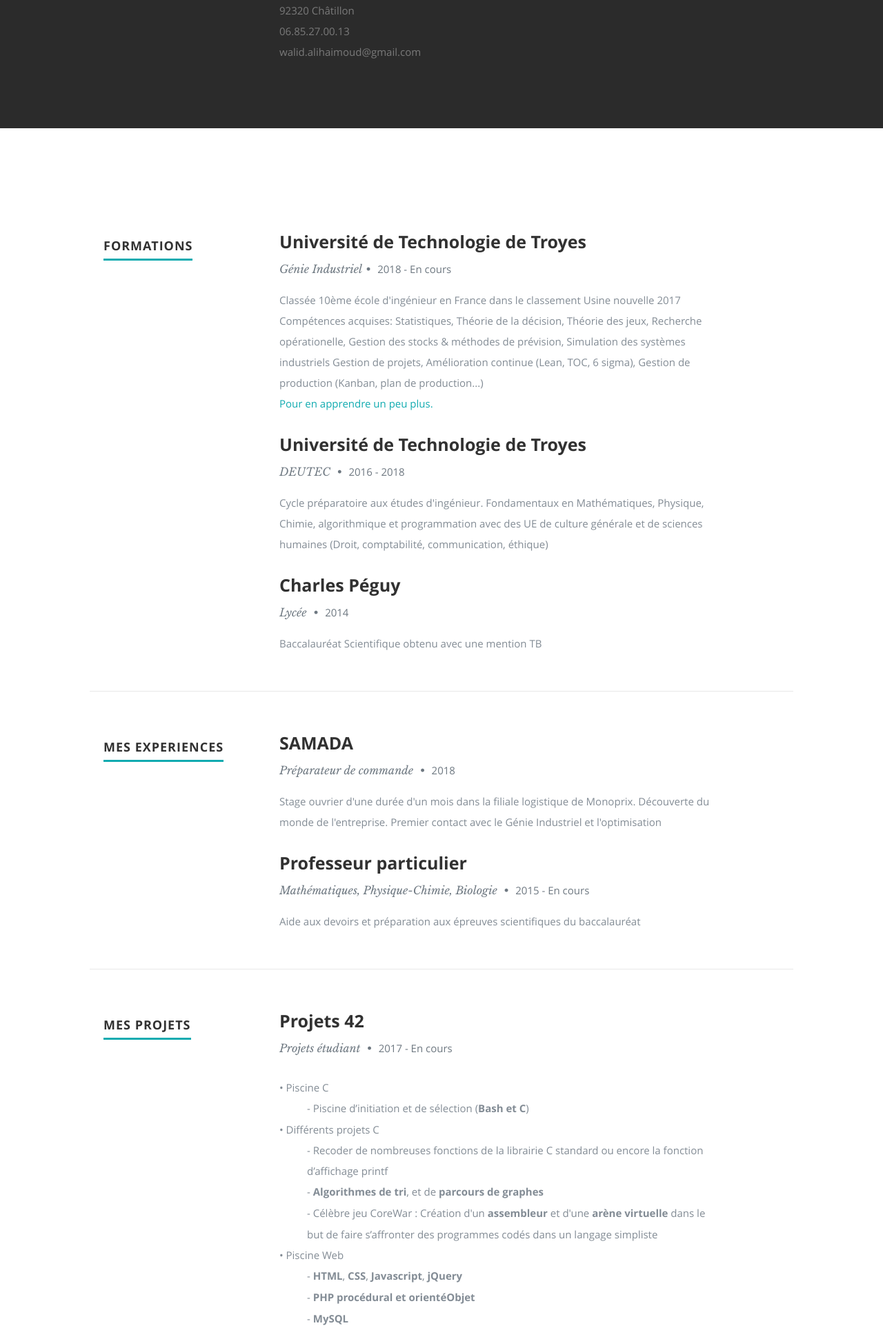
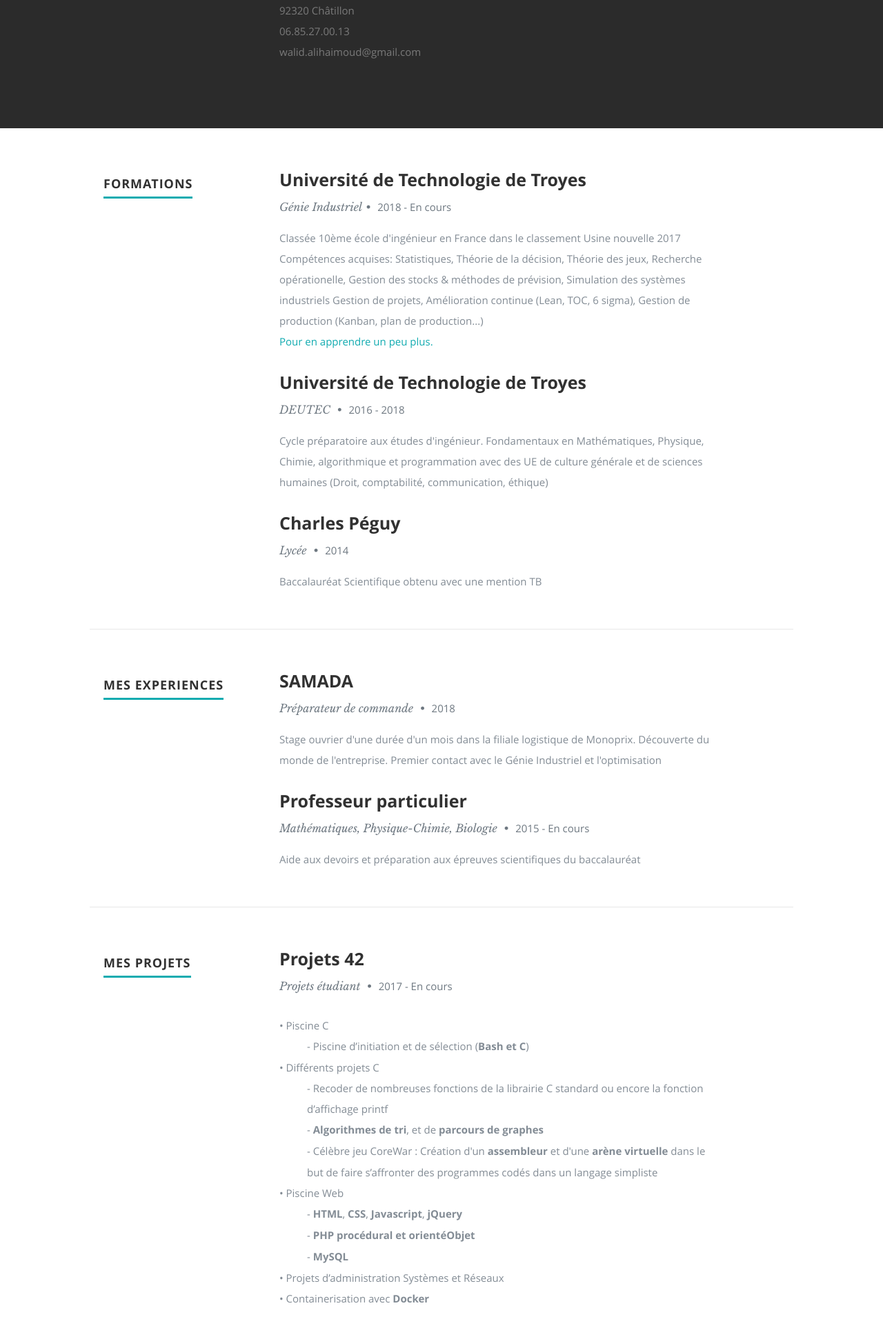
Before and after one commit to WalidAA/cv, a PHP site: page /index.html in a window 1280 px wide. Shown: the part 1250-3176 px from the top of the page at 69% size. Run offline with PHP 8.4, Linux system fonts and the light colour scheme; some libraries are stand-ins or nearby versions.

Commit message:
test formation

```diff
--- a/css/layout.css
+++ b/css/layout.css
@@ -237,7 +237,6 @@ ul#nav li.current a { color: #0cc; }
 
 #resume {
    background: #fff;
-   padding-top: 90px;
    padding-bottom: 72px;
    overflow: hidden;
 }
```
